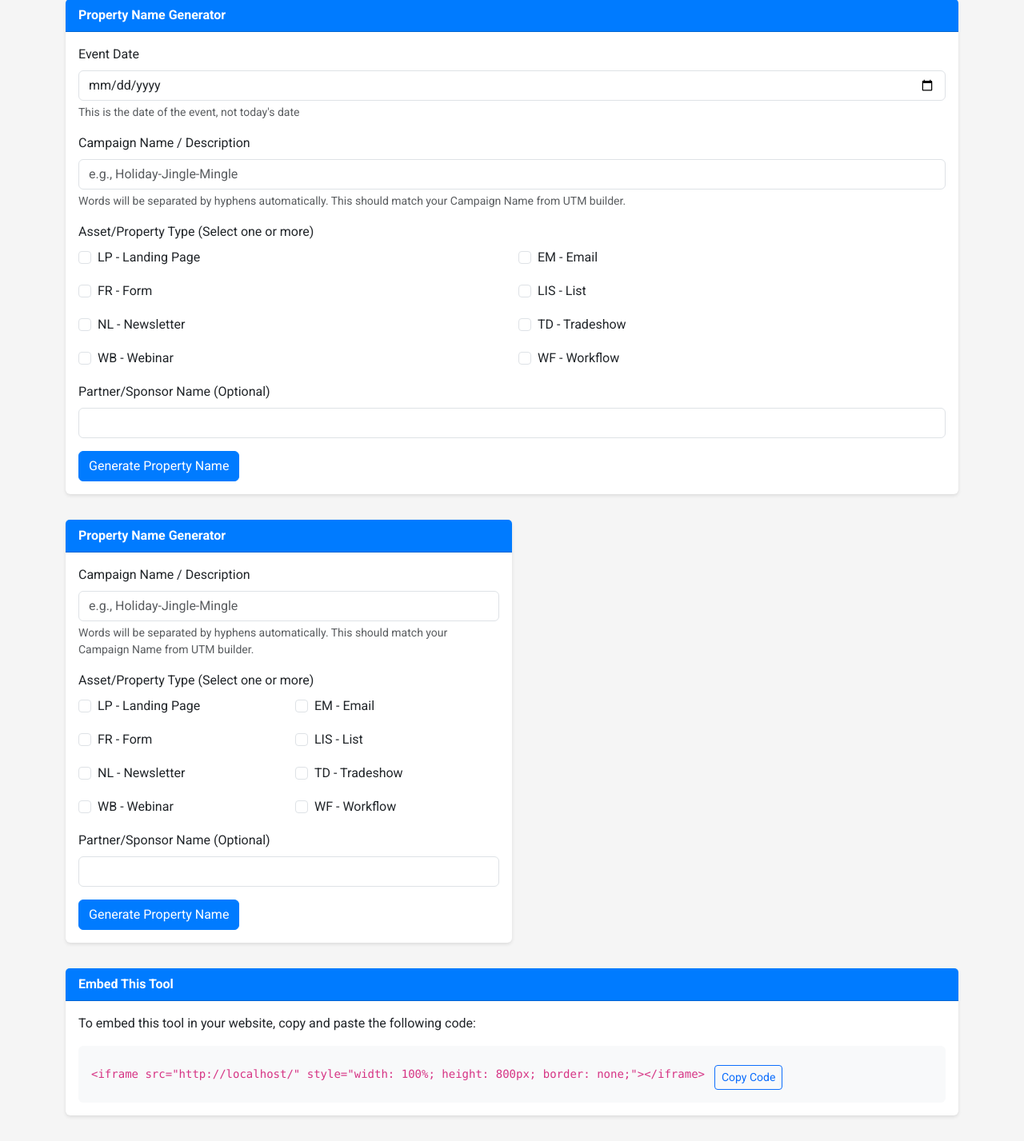
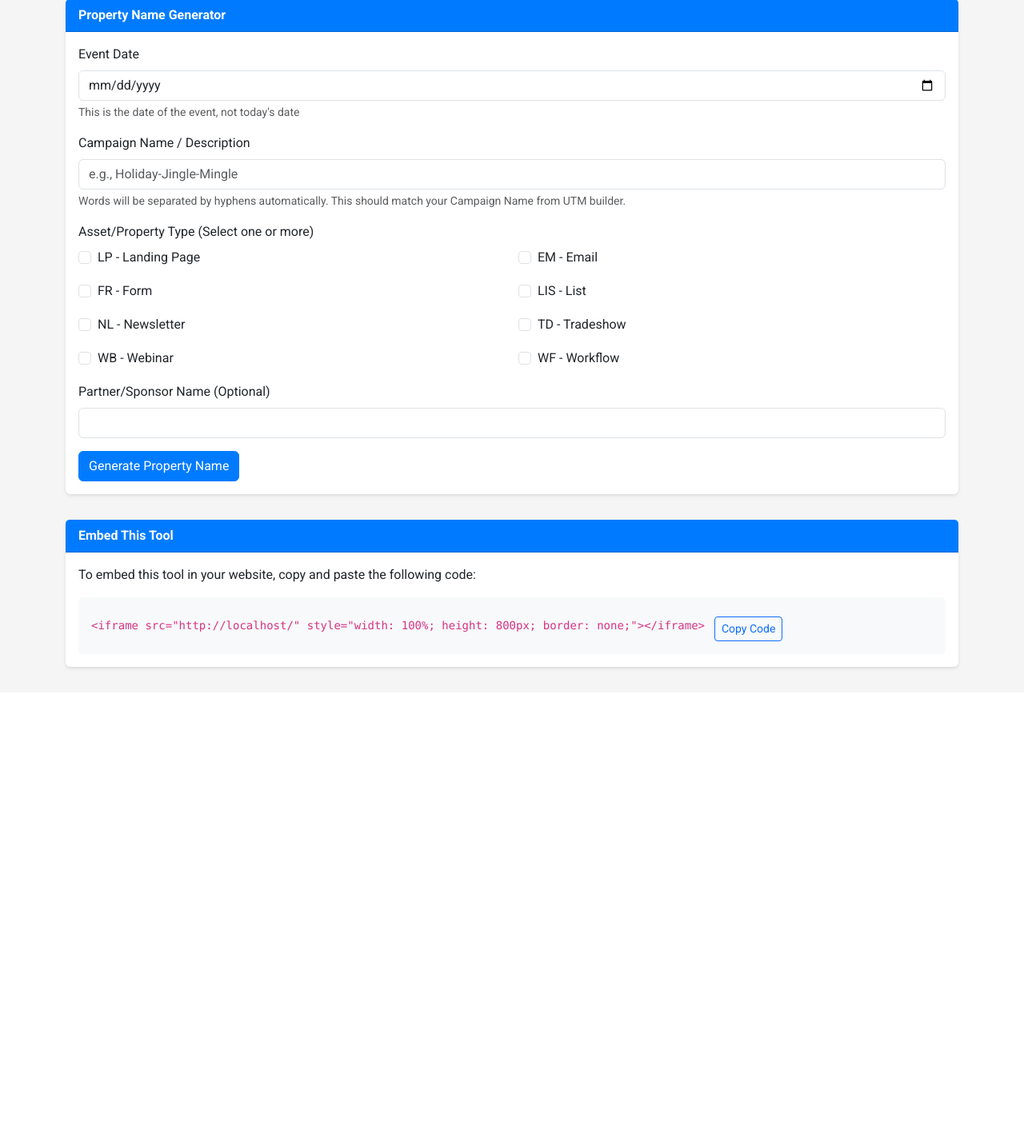
Before and after one commit to tmfudge/AutomateOps-AI-Toolkit, a Flask app: page / in a window 1280 px wide. Shown: the part 243-1670 px from the top of the page at 80% size. After the commit the page ends 1082 px from the top, so only its background shows below. Run offline with Flask 3, Linux system fonts and the light colour scheme.

Commit message:
Agent query: Can you verify if: 1. Only one Property Name Generator section is visible, 2. The tabs switch correctly between Property Name Generator and UTM URL Builder?

```diff
--- a/templates/index.html
+++ b/templates/index.html
@@ -132,60 +132,6 @@
             </div>
         </div>
     </div>
-
-    <!-- Property Name Generator -->
-    <div class="col-md-6">
-        <div class="card">
-            <div class="card-header">
-                Property Name Generator
-            </div>
-            <div class="card-body">
-                <form id="property-form">
-                    <div class="mb-3">
-                        <label for="description" class="form-label">Campaign Name / Description</label>
-                        <input type="text" class="form-control" name="description" id="description" required
-                               placeholder="e.g., Holiday-Jingle-Mingle">
-                        <div class="form-text">Words will be separated by hyphens automatically. This should match your Campaign Name from UTM builder.</div>
-                    </div>
-
-                    <div class="mb-3">
-                        <label class="form-label">Asset/Property Type (Select one or more)</label>
-                        <div class="row g-3">
-                            {% for code, name in property_types.items() %}
-                            <div class="col-md-6">
-                                <div class="form-check">
-                                    <input class="form-check-input" type="checkbox" name="property_types[]"
-                                           value="{{ code }}" id="type_{{ code }}">
-                                    <label class="form-check-label" for="type_{{ code }}">
-                                        {{ code }} - {{ name }}
-                                    </label>
-                                </div>
-                            </div>
-                            {% endfor %}
-                        </div>
-                    </div>
-
-                    <div class="mb-3">
-                        <label for="partner" class="form-label">Partner/Sponsor Name (Optional)</label>
-                        <input type="text" class="form-control" name="partner" id="partner">
-                    </div>
-
-
-
-                    <button type="submit" class="btn btn-primary">Generate Property Name</button>
-                </form>
-
-                <div id="property-error" class="error-message"></div>
-
-                <div id="property-result" class="result-box" style="display: none;">
-                    <h6>Generated Property Name:</h6>
-                    <div id="property-names-list">
-                        <!-- Property names will be inserted here by JavaScript -->
-                    </div>
-                </div>
-            </div>
-        </div>
-    </div>
 </div>
 
 <!-- Embedding Instructions -->
```
